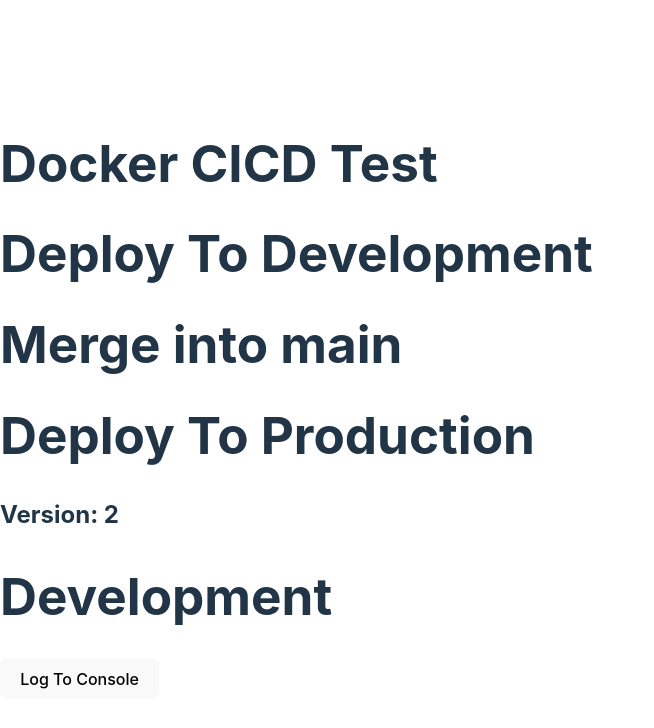
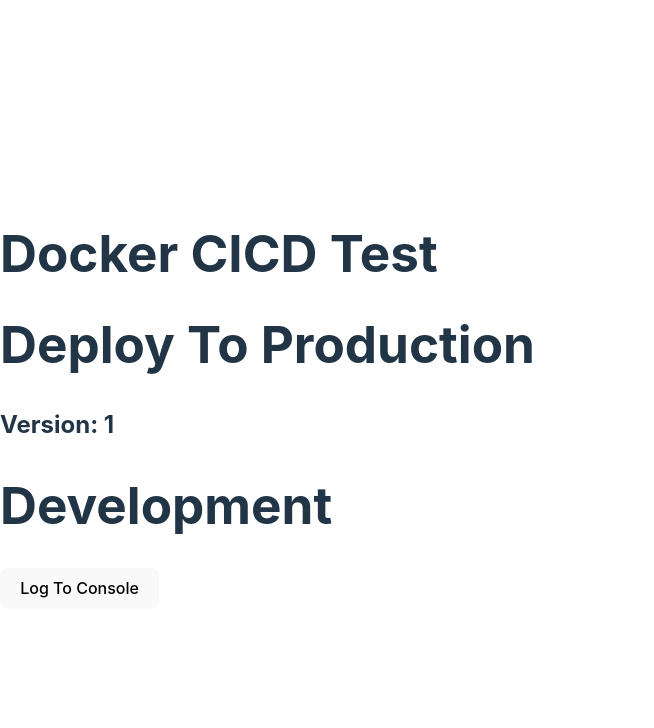
Before and after one commit to jpdevpersonal/dockercicd, a React (Vite) app: page / in a window 1280 px wide. Shown: the top 728 px of the page, without its empty margins (0-654 px from the left). Built offline with nearby package versions, Linux system fonts and the light colour scheme; the HTML template or start-up script is replaced by a standard one.

Commit message:
deploy to production from main

```diff
--- a/src/App.tsx
+++ b/src/App.tsx
@@ -12,10 +12,8 @@ function App() {
     <>
       <h1>Docker CICD Test</h1>
       <div className="card">
-        <h1>Deploy To Development</h1>
-        <h1>Merge into main</h1>
         <h1>Deploy To Production</h1>
-        <h2>Version: 2</h2>
+        <h2>Version: 1</h2>
         <h1>Development</h1>
         <button onClick={handleClick}>Log To Console</button>
       </div>
```
